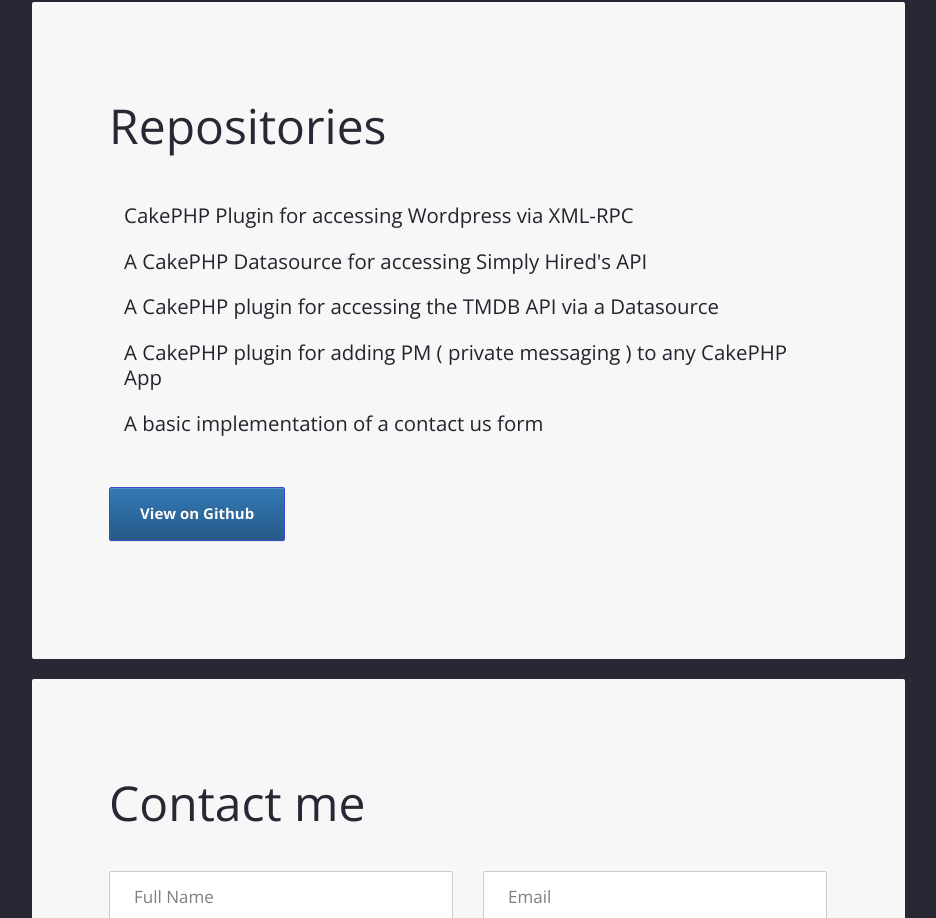
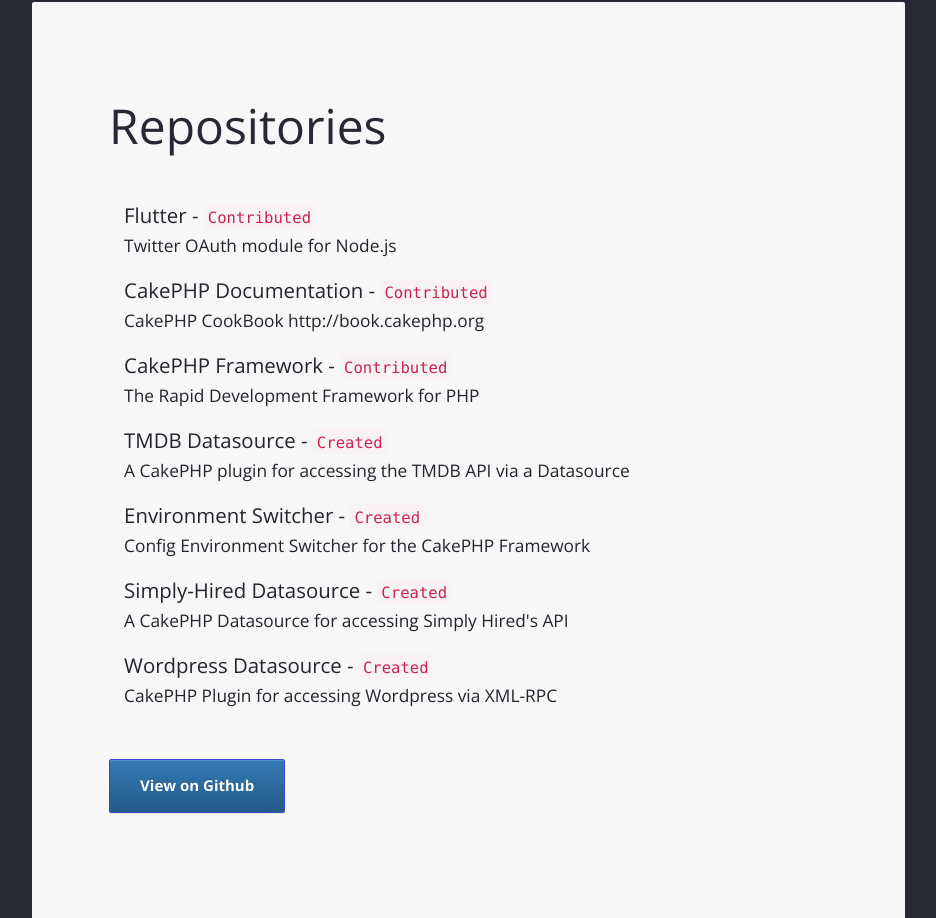
Before and after one commit to angelxmoreno/angelxmoreno, a website: page index.html in a window 1280 px wide. Shown: the part 2634-3552 px from the top of the page, without its empty margins (312-1248 px from the left). Drawn offline with nearby package versions, Linux system fonts and the light colour scheme; some packages are replaced by stand-ins of ours; a script that the page names is missing.

Commit message:
Updated repo section

```diff
--- a/index.html
+++ b/index.html
@@ -228,18 +228,56 @@
                         <div class="row">
                             <div class="col-md-12">
                                 <ul class="nav nav-repositories">
-                                    <li><a href="#">CakePHP Plugin for accessing Wordpress via XML-RPC</a></li>
-                                    <li><a href="#">A CakePHP Datasource for accessing Simply Hired's API</a></li>
-                                    <li><a href="#">A CakePHP plugin for accessing the TMDB API via a Datasource</a></li>
-                                    <li><a href="#">A CakePHP plugin for adding PM ( private messaging ) to any CakePHP App</a></li>
-                                    <li><a href="#">A basic implementation of a contact us form</a></li>
+                                    <li>
+                                        <a href="https://github.com/gosquared/flutter/commits?author=angelxmoreno" target="_blank">
+                                            Flutter - <code><small>Contributed</small></code>
+                                            <br /><small>Twitter OAuth module for Node.js</small>
+                                        </a>
+                                    </li>
+                                    <li>
+                                        <a href="https://github.com/cakephp/docs/commits?author=angelxmoreno" target="_blank">
+                                            CakePHP Documentation - <code><small>Contributed</small></code>
+                                            <br /><small>CakePHP CookBook http://book.cakephp.org</small>
+                                        </a>
+                                    </li>
+                                    <li>
+                                        <a href="https://github.com/cakephp/cakephp/commits?author=angelxmoreno" target="_blank">
+                                            CakePHP Framework - <code><small>Contributed</small></code>
+                                            <br /><small>The Rapid Development Framework for PHP</small>
+                                        </a>
+                                    </li>
+                                    <li>
+                                        <a href="https://github.com/angelxmoreno/CakePHP-TMDB-Datasource" target="_blank">
+                                            TMDB Datasource - <code><small>Created</small></code>
+                                            <br /><small>A CakePHP plugin for accessing the TMDB API via a Datasource</small>
+                                        </a>
+                                    </li>
+                                    <li>
+                                        <a href="https://github.com/angelxmoreno/CakePHP-Environment-Switcher-Plugin" target="_blank">
+                                            Environment Switcher - <code><small>Created</small></code>
+                                            <br /><small>Config Environment Switcher for the CakePHP Framework</small>
+                                        </a>
+                                    </li>
+                                    <li>
+                                        <a href="https://github.com/angelxmoreno/CakePHP-Simply-Hired-Job-Datasource" target="_blank">
+                                            Simply-Hired Datasource - <code><small>Created</small></code>
+                                            <br /><small>A CakePHP Datasource for accessing Simply Hired's API</small>
+                                        </a>
+                                    </li>
+                                    <li>
+                                        <a href="https://github.com/angelxmoreno/CakePHP-Wordpress-Datasource" target="_blank">
+                                            Wordpress Datasource - <code><small>Created</small></code>
+                                            <br /><small>CakePHP Plugin for accessing Wordpress via XML-RPC</small>
+                                        </a>
+                                    </li>
+
                                 </ul>
                             </div>
                         </div>
                         <div class="row">
                             <div class="col-md-12">
                                 <hr class="nude">
-                                <a data-scroll href="#" class="btn btn-primary">View on Github</a>
+                                <a href="https://github.com/angelxmoreno" target="_blank" class="btn btn-primary">View on Github</a>
                                 <hr class="nude">
                             </div>
                         </div>
```
